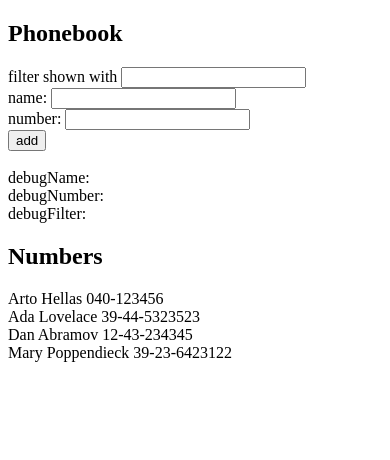
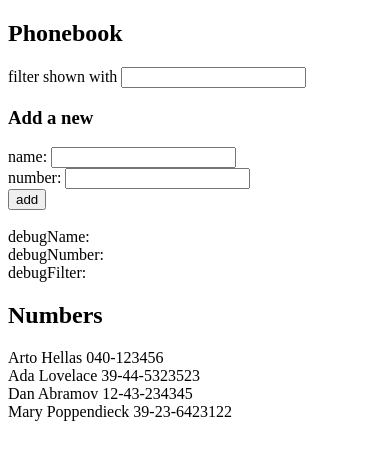
Before and after one commit to lowyelling/fullstackopen-exercises, a React (Vite) app in the folder part2/phonebook/: page / in a window 390 px wide. Shown: the top 460 px of the page. Built offline with nearby package versions, Linux system fonts and the light colour scheme.

Commit message:
Part 2.10: phonebook - refactor components

```diff
--- /dev/null
+++ b/part2/phonebook/components/Filter.jsx
@@ -0,0 +1,14 @@
+const Filter = function (props) {
+    // console.log('Filter props:', props)
+    return (
+        <div>
+            filter shown with{' '}
+            <input
+                value={props.filter}
+                onChange={props.handleFilterChange}
+            />
+        </div>
+    )
+}
+
+export default Filter
--- /dev/null
+++ b/part2/phonebook/components/PersonForm.jsx
@@ -0,0 +1,25 @@
+const PersonForm = function (props) {
+    // console.log('PersonForm props', props)
+    return (
+        <form onSubmit={props.handleAddName}>
+        <div>
+            name:{' '}
+            <input value={props.newName} onChange={props.handleNameChange} />
+        </div>
+        <div>
+            number:{' '}
+            <input value={props.newNumber} onChange={props.handleNumberChange} />
+        </div>
+        <div>
+            <button type="submit">add</button>
+        </div>
+
+        <br />
+        <div>debugName: {props.newName}</div>
+        <div>debugNumber: {props.newNumber}</div>
+        <div>debugFilter: {props.filter}</div>
+        </form>
+    )
+}
+
+export default PersonForm
--- /dev/null
+++ b/part2/phonebook/components/Persons.jsx
@@ -0,0 +1,17 @@
+const Persons = function (props) {
+    //console.log('Persons props:', props)
+    return (
+        <>
+        {props.personsToShow.map(function (person) {
+            return (
+                <div key={person.id}>
+                    {person.name} {person.number}
+                </div>
+                )
+            })
+        }
+        </>
+    )
+}
+
+export default Persons
--- a/part2/phonebook/src/App.jsx
+++ b/part2/phonebook/src/App.jsx
@@ -1,8 +1,10 @@
 import { useState } from 'react'
+import Filter from '../components/Filter'
+import PersonForm from '../components/PersonForm'
+import Persons from '../components/Persons'
 
-const App = () => {
-  const [persons, setPersons] = useState(
-    [
+const App = function () {
+  const [persons, setPersons] = useState([
     { name: 'Arto Hellas', number: '040-123456', id: 1 },
     { name: 'Ada Lovelace', number: '39-44-5323523', id: 2 },
     { name: 'Dan Abramov', number: '12-43-234345', id: 3 },
@@ -13,22 +15,20 @@ const App = () => {
   const [newNumber, setNewNumber] = useState('')
   const [filter, setFilter] = useState('')
 
-  const handleFilterChange = function(event){
+  const handleFilterChange = function (event) {
     setFilter(event.target.value)
   }
 
-  const personsToShow = persons.filter(function(person){
+  const personsToShow = persons.filter(function (person) {
     return person.name.toLowerCase().includes(filter.toLowerCase())
   })
 
-  const handleAddName = function(event){
+  const handleAddName = function (event) {
     event.preventDefault()
 
-    const nameExists = persons.some(
-      function(person){
-          return person.name === newName
-      }
-    )
+    const nameExists = persons.some(function (person) {
+      return person.name === newName
+    })
 
     if (nameExists === true) {
       alert(`${newName} is already added to the phonebook`)
@@ -37,7 +37,8 @@ const App = () => {
 
     const nameObject = {
       name: newName,
-      number: newNumber
+      number: newNumber,
+      id: persons.length + 1
     }
 
     setPersons(persons.concat(nameObject))
@@ -45,35 +46,37 @@ const App = () => {
     setNewNumber('')
   }
 
-  const handleNameChange = function(event){
+  const handleNameChange = function (event) {
     setNewName(event.target.value)
   }
 
-  const handleNumberChange = function(event){
+  const handleNumberChange = function (event) {
     setNewNumber(event.target.value)
   }
 
   return (
     <div>
       <h2>Phonebook</h2>
-      <div>filter shown with <input value={filter} onChange={handleFilterChange}/> </div>
-      <form onSubmit={handleAddName}>
-        <div>
-          name: <input value={newName} onChange={handleNameChange}/>
-        </div>
-        <div>
-          number: <input value={newNumber} onChange={handleNumberChange}/>
-        </div>
-        <div><button type="submit">add</button></div>
-        <br />
-         <div>debugName: {newName}</div>
-         <div>debugNumber: {newNumber}</div>
-         <div>debugFilter: {filter}</div>
-      </form>
+
+      <Filter
+        filter={filter}
+        handleFilterChange={handleFilterChange}
+      />
+
+      <h3>Add a new</h3>
+
+      <PersonForm
+        handleAddName={handleAddName}
+        newName={newName}
+        handleNameChange={handleNameChange}
+        newNumber={newNumber}
+        handleNumberChange={handleNumberChange}
+        filter={filter}
+      />
+
       <h2>Numbers</h2>
-      {personsToShow.map(function(person){
-          return (<div key={person.name}>{person.name} {person.number}</div>)
-      })}
+
+      <Persons personsToShow={personsToShow} />
     </div>
   )
 }
```
